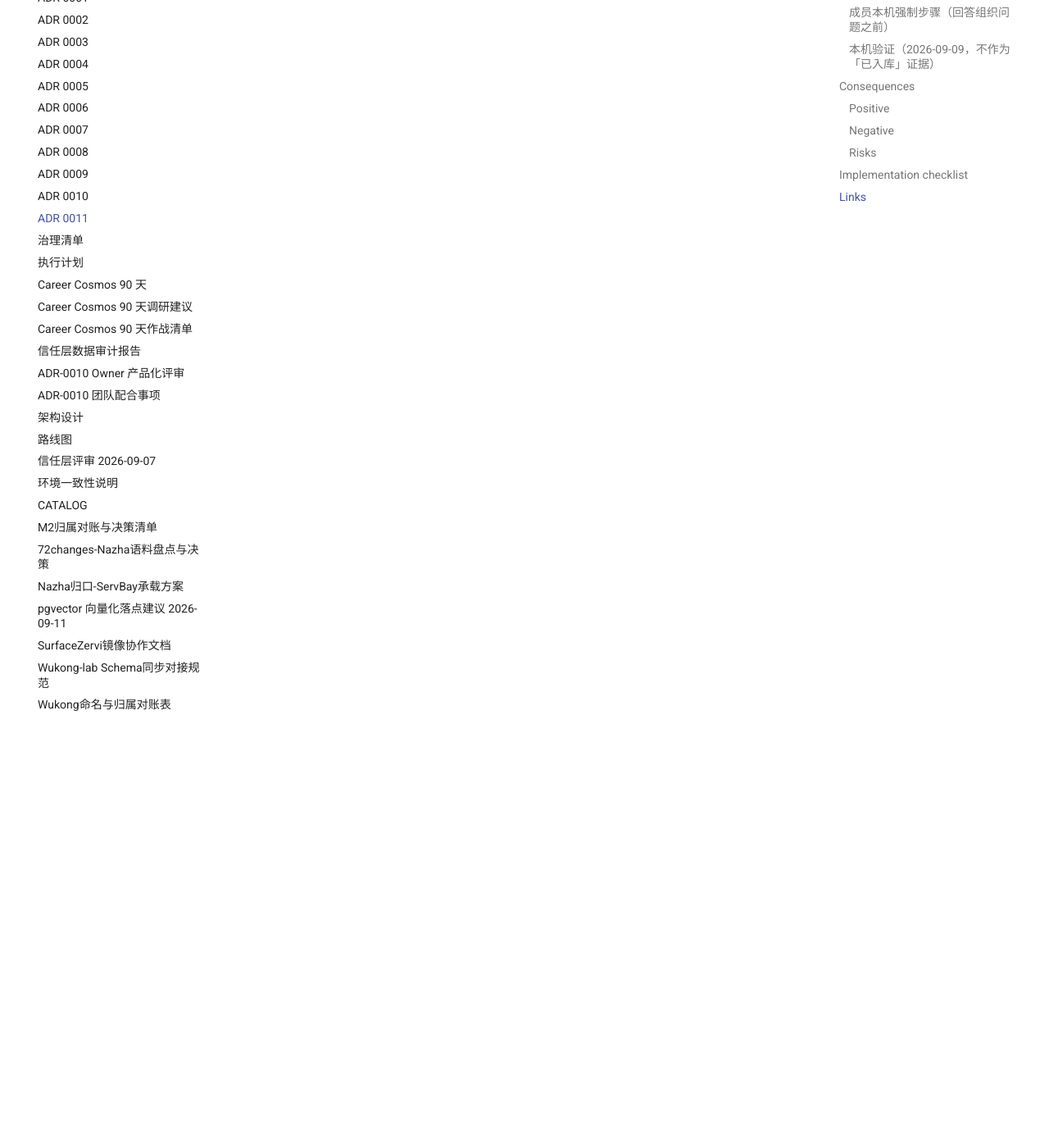
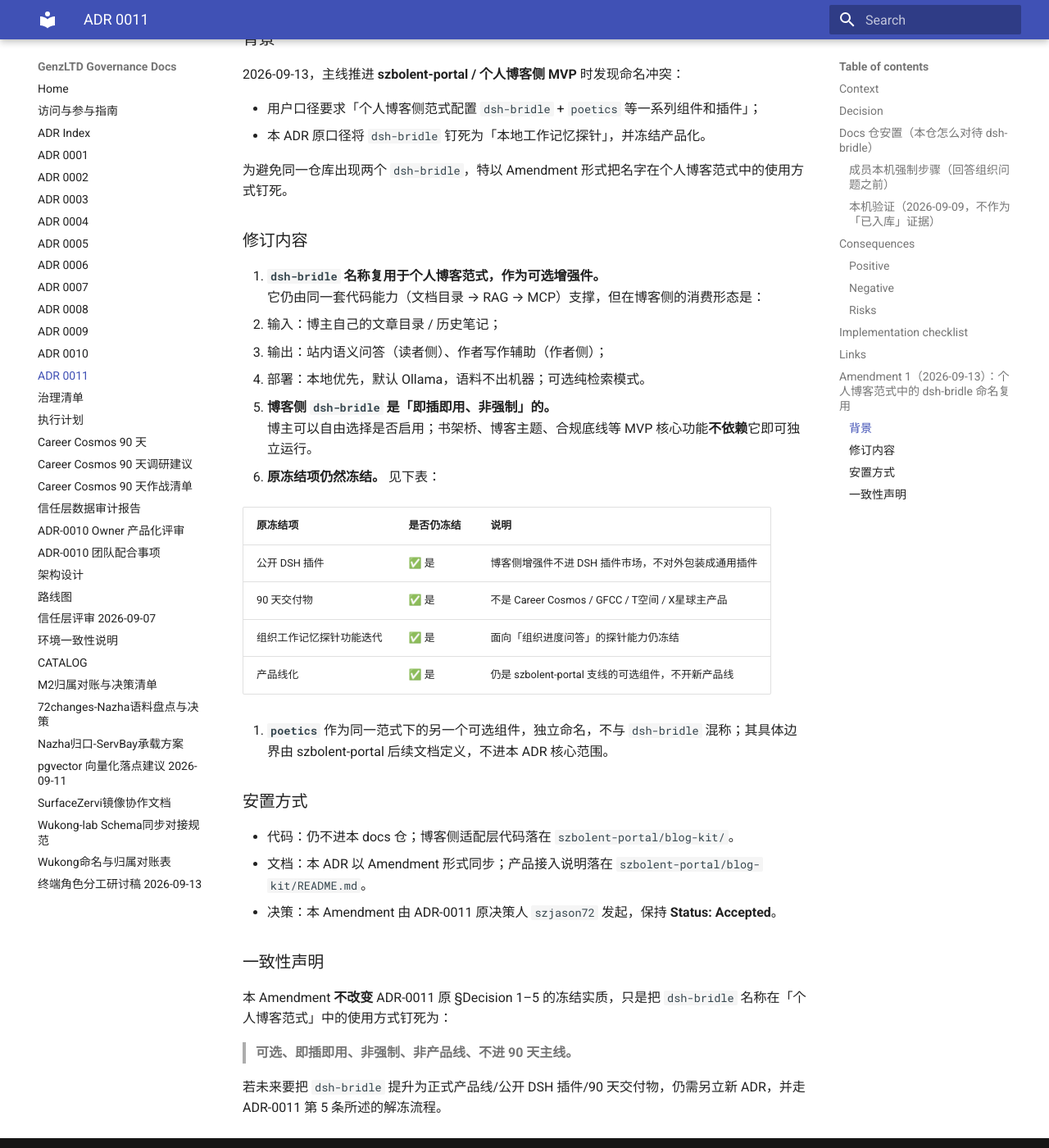
Before and after one commit to GenzLTD/docs, an MkDocs documentation site: the page built from docs/adrs/0011-dsh-bridle-freeze-career-cosmos.md, in a window 1280 px wide and 1400 px high, scrolled down 4560 px. Shown: the whole window at 82% size. Built offline with MkDocs 1.6.1 and Material for MkDocs 9.7.7, drawn with Linux system fonts in a browser that asks for light colours; some of the changed text lies outside the part shown.

Commit message:
docs: ADR-0011 Amendment 1（博客侧 dsh-bridle 命名）+ 终端角色分工研讨稿
- ADR-0011 Amendment 1：dsh-bridle 名称复用于个人博客范式，钉死为「可选、即插即用、非强制、非产品线、不进 90 天主线」；原 Decision 1-5 冻结项全部不变

- 新增 docs/终端角色分工-研讨稿-20260913.md（Proposed）：T1-T7 终端角色清单（含「书架」首次正式条目）+ 博客主「布道者/知音」闭环论证 + 按终端归口分工口径（含 AI 协作方边界）+ 与 90 天已决策主线的张力（A/B/C 三路径，建议 B 最小解冻）+ 8 项待决 D1-D8

- docs/README.md 索引 + mkdocs.yml nav 登记；本地 mkdocs build --strict 通过

研讨稿为 Proposed、非决策记录；D1-D8 待决策人（szpeter2026 / szjason72 / CODEOWNER）拍板。

```diff
--- a/docs/adrs/0011-dsh-bridle-freeze-career-cosmos.md
+++ b/docs/adrs/0011-dsh-bridle-freeze-career-cosmos.md
@@ -106,3 +106,52 @@
 - 信任层本机验证：https://github.com/szjason72/genz-verify
 - Supersedes: （无）
 - Superseded by: （无）
+
+---
+
+## Amendment 1（2026-09-13）：个人博客范式中的 `dsh-bridle` 命名复用
+
+### 背景
+
+2026-09-13，主线推进 **szbolent-portal / 个人博客侧 MVP** 时发现命名冲突：
+
+- 用户口径要求「个人博客侧范式配置 `dsh-bridle` + `poetics` 等一系列组件和插件」；
+- 本 ADR 原口径将 `dsh-bridle` 钉死为「本地工作记忆探针」，并冻结产品化。
+
+为避免同一仓库出现两个 `dsh-bridle`，特以 Amendment 形式把名字在个人博客范式中的使用方式钉死。
+
+### 修订内容
+
+1. **`dsh-bridle` 名称复用于个人博客范式，作为可选增强件。**
+   它仍由同一套代码能力（文档目录 → RAG → MCP）支撑，但在博客侧的消费形态是：
+   - 输入：博主自己的文章目录 / 历史笔记；
+   - 输出：站内语义问答（读者侧）、作者写作辅助（作者侧）；
+   - 部署：本地优先，默认 Ollama，语料不出机器；可选纯检索模式。
+
+2. **博客侧 `dsh-bridle` 是「即插即用、非强制」的。**
+   博主可以自由选择是否启用；书架桥、博客主题、合规底线等 MVP 核心功能**不依赖**它即可独立运行。
+
+3. **原冻结项仍然冻结。**  见下表：
+
+| 原冻结项 | 是否仍冻结 | 说明 |
+|---|---|---|
+| 公开 DSH 插件 | ✅ 是 | 博客侧增强件不进 DSH 插件市场，不对外包装成通用插件 |
+| 90 天交付物 | ✅ 是 | 不是 Career Cosmos / GFCC / T空间 / X星球主产品 |
+| 组织工作记忆探针功能迭代 | ✅ 是 | 面向「组织进度问答」的探针能力仍冻结 |
+| 产品线化 | ✅ 是 | 仍是 szbolent-portal 支线的可选组件，不开新产品线 |
+
+4. **`poetics`** 作为同一范式下的另一个可选组件，独立命名，不与 `dsh-bridle` 混称；其具体边界由 szbolent-portal 后续文档定义，不进本 ADR 核心范围。
+
+### 安置方式
+
+- 代码：仍不进本 docs 仓；博客侧适配层代码落在 `szbolent-portal/blog-kit/`。
+- 文档：本 ADR 以 Amendment 形式同步；产品接入说明落在 `szbolent-portal/blog-kit/README.md`。
+- 决策：本 Amendment 由 ADR-0011 原决策人 `szjason72` 发起，保持 **Status: Accepted**。
+
+### 一致性声明
+
+本 Amendment **不改变** ADR-0011 原 §Decision 1–5 的冻结实质，只是把 `dsh-bridle` 名称在「个人博客范式」中的使用方式钉死为：
+
+> **可选、即插即用、非强制、非产品线、不进 90 天主线。**
+
+若未来要把 `dsh-bridle` 提升为正式产品线/公开 DSH 插件/90 天交付物，仍需另立新 ADR，并走 ADR-0011 第 5 条所述的解冻流程。
--- a/mkdocs.yml
+++ b/mkdocs.yml
@@ -64,3 +64,4 @@
   - SurfaceZervi镜像协作文档: SurfaceZervi镜像协作文档.md
   - Wukong-lab Schema同步对接规范: Wukong-lab-Schema同步对接规范.md
   - Wukong命名与归属对账表: Wukong-命名与归属对账表.md
+  - 终端角色分工研讨稿 2026-09-13: 终端角色分工-研讨稿-20260913.md
```
Also changed, not shown: docs/README.md (+1 -0 lines), docs/终端角色分工-研讨稿-20260913.md (added, +331 -0 lines).
